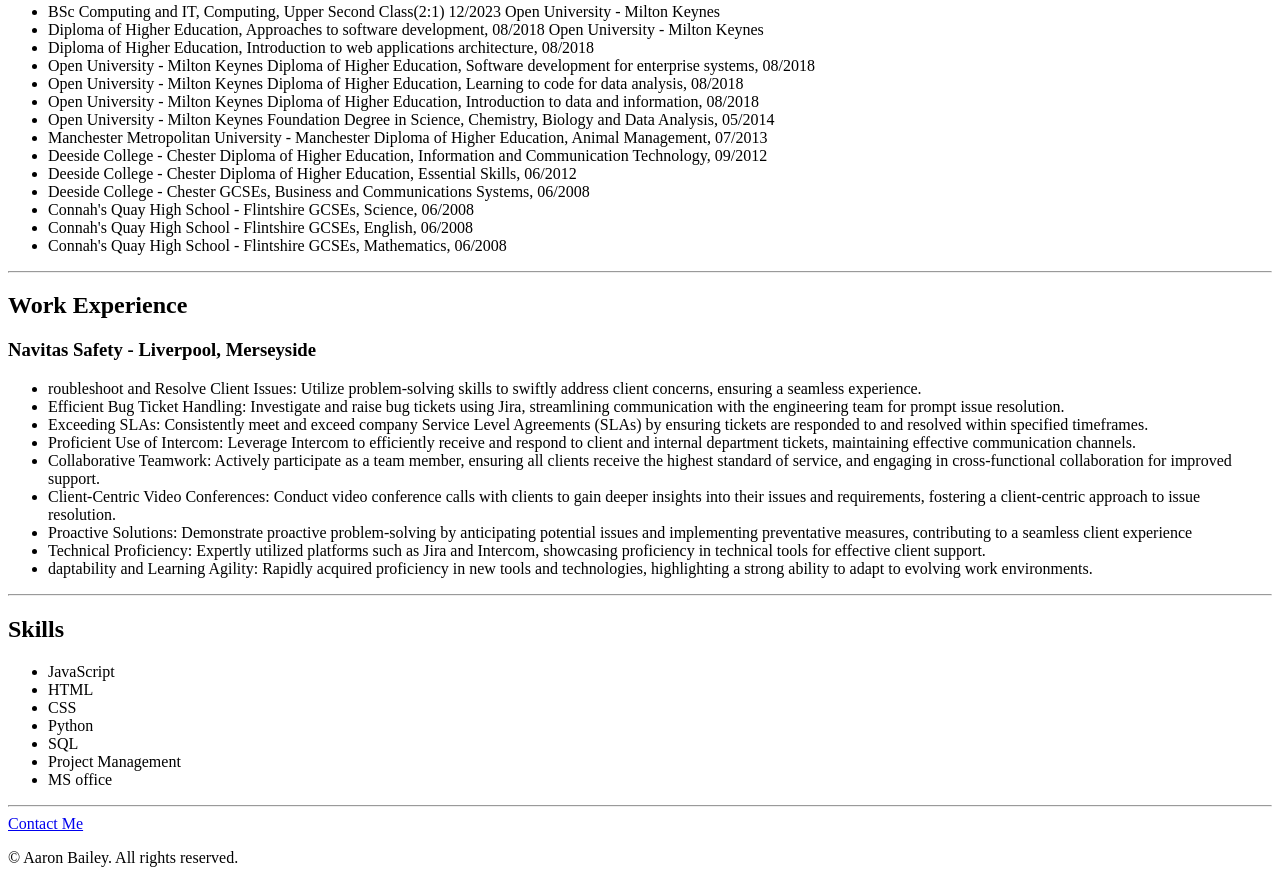
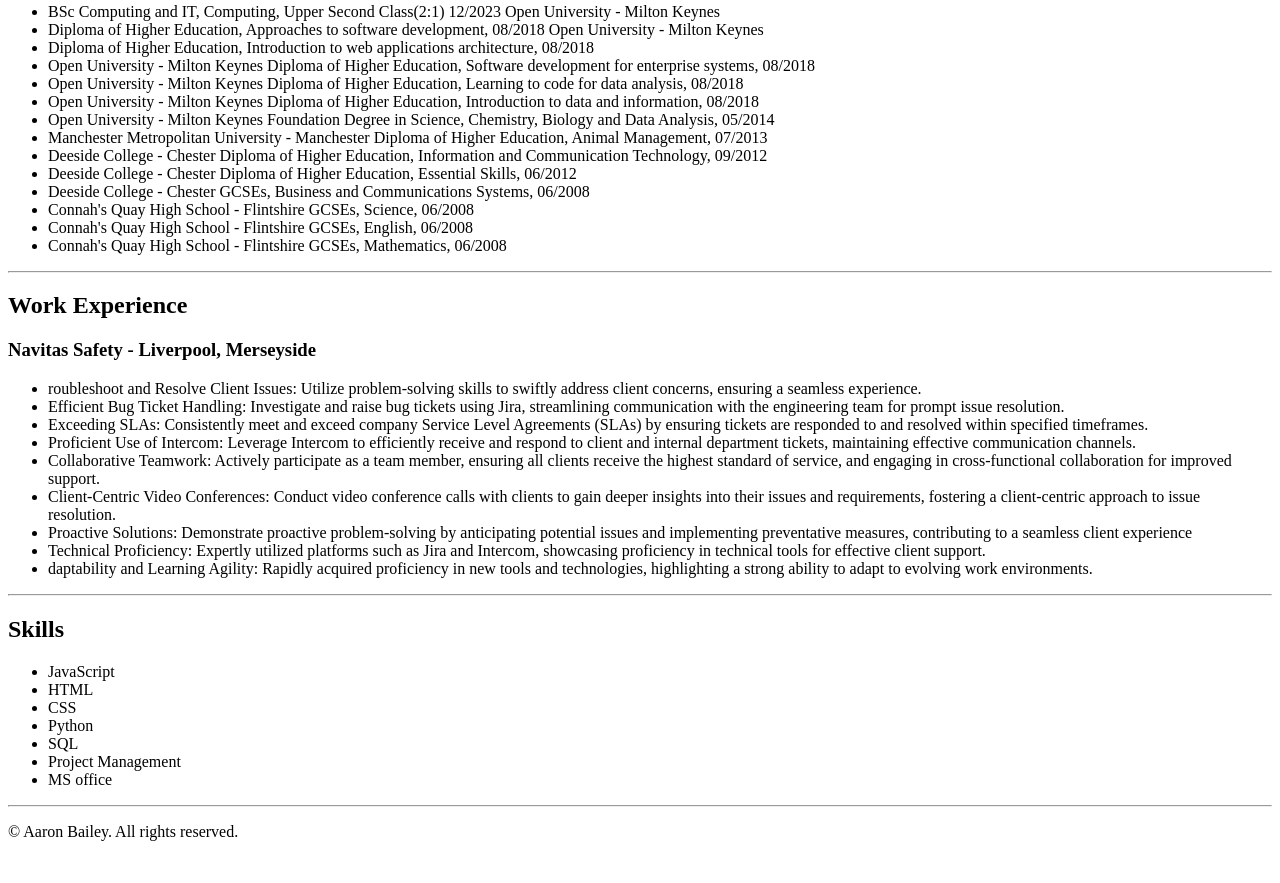
Before and after one commit to Aaron-Bailey1202/Resume, a plain HTML site: page index.html in a window 1280 px wide. Shown: the part 295-1178 px from the top of the page. After the commit the page ends 1152 px from the top, so only its background shows below. Drawn offline with Linux system fonts and the light colour scheme.

Commit message:
Update index.html

```diff
--- a/index.html
+++ b/index.html
@@ -72,5 +72,4 @@
                 <li>MS office</li>
             </ul>
     <hr />
-    <a href = "./contact.html">Contact Me</a>
     <p>© Aaron Bailey. All rights reserved.</p>
```
